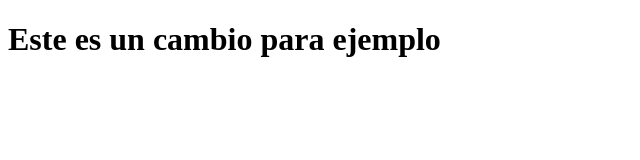
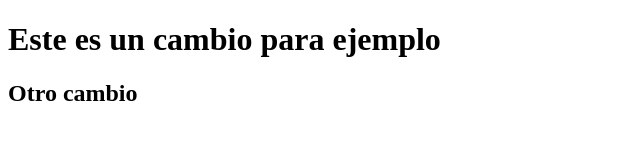
Before and after one commit to mmenaor/PrimerRepositorioRemoto, a plain HTML site: page index.html in a window 1280 px wide. Shown: the whole page, without its empty margins (0-640 px from the left). Drawn offline with Linux system fonts and the light colour scheme.

Commit message:
cambio para probar push develop

```diff
--- a/index.html
+++ b/index.html
@@ -8,6 +8,7 @@
 </head>
 <body>
     <h1>Este es un cambio para ejemplo</h1>
+    <h2>Otro cambio</h2>
 
 </body>
 </html>
```
